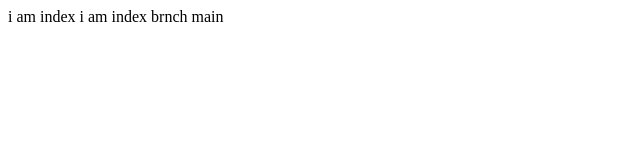
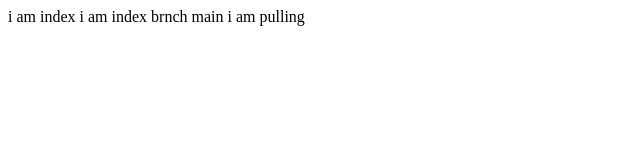
Before and after one commit to Illprime/prime, a plain HTML site: page index.html in a window 1280 px wide. Shown: the full height of the page, 0-640 px from the left. Drawn offline with Linux system fonts and the light colour scheme.

Commit message:
Update index.html

```diff
--- a/index.html
+++ b/index.html
@@ -8,5 +8,6 @@
 <body>
     i am index
     i am index brnch main
+    i am pulling
 </body>
 </html>
```
